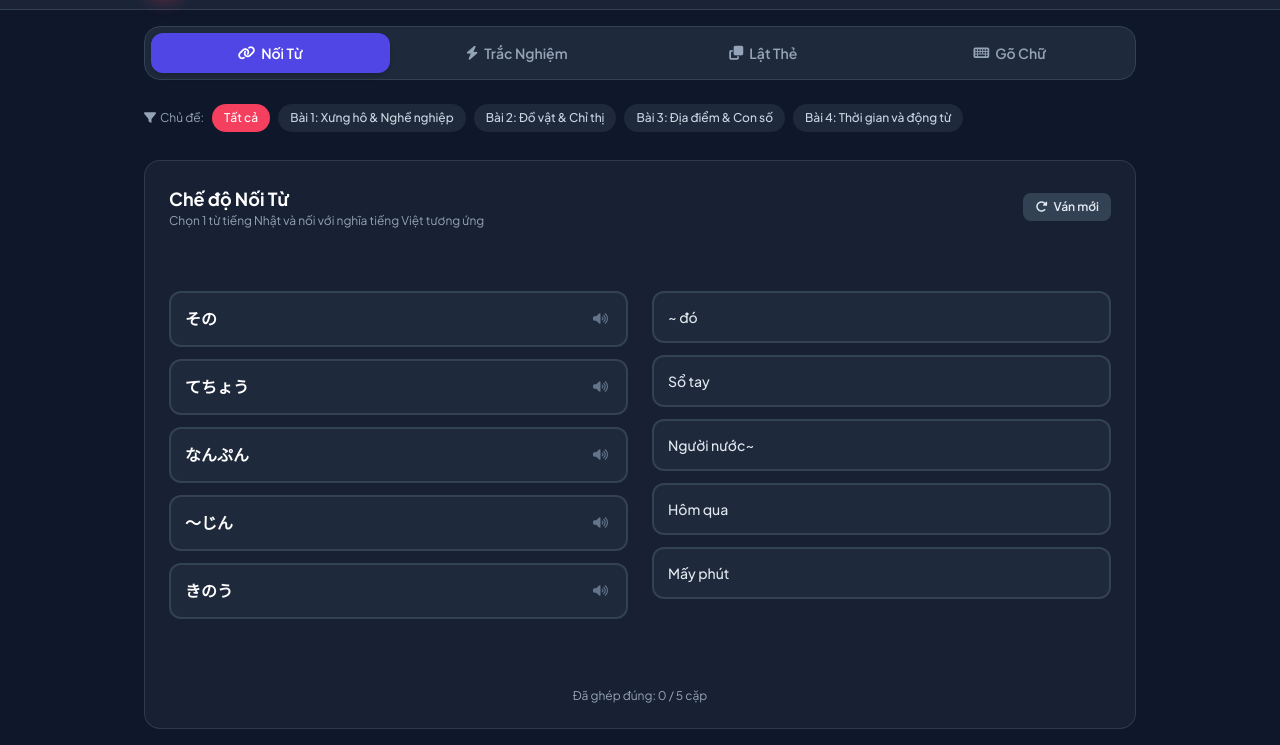
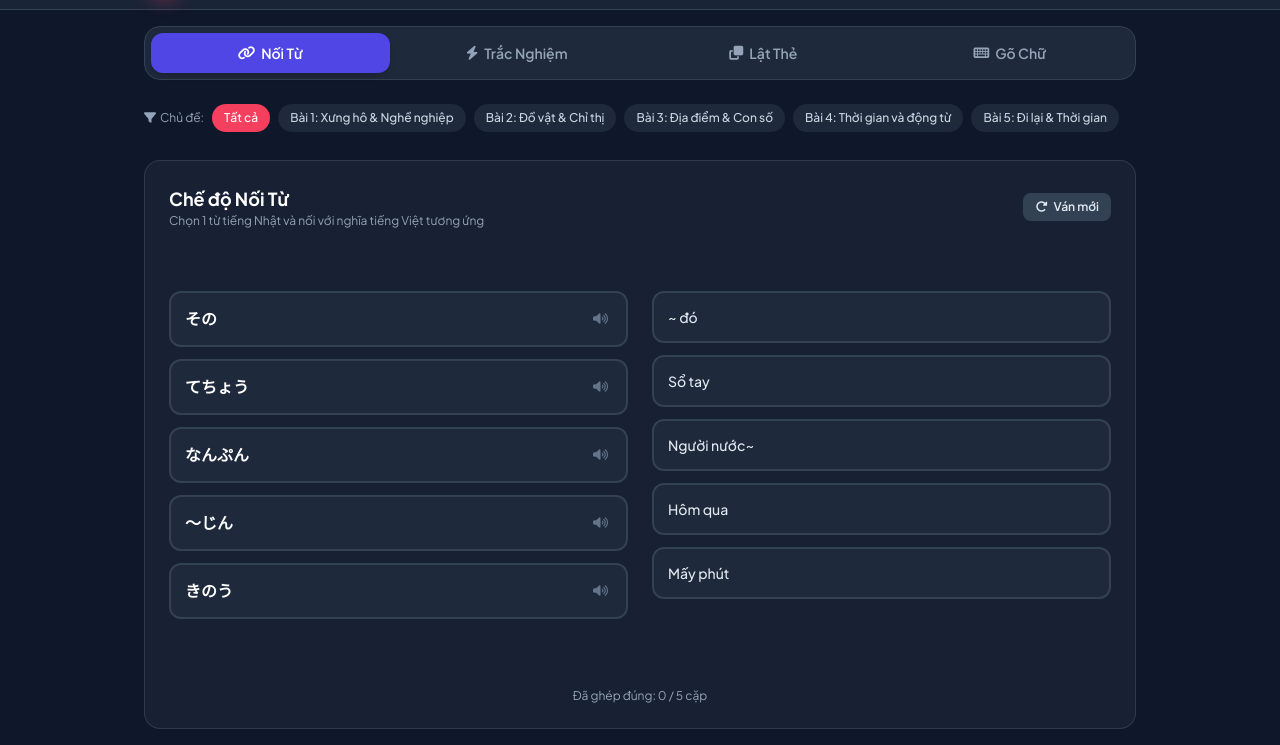
Before and after one commit to lnha17092008/yyyee, a plain HTML site: page index.html in a window 1280 px wide. Shown: the part 55-800 px from the top of the page. Drawn offline with nearby package versions, Linux system fonts and the light colour scheme.

Commit message:
Add button for Bài 5: Đi lại & Thời gian

```diff
--- a/index.html
+++ b/index.html
@@ -97,6 +97,7 @@
       <button onclick="filterCategory('Bài 2')" class="cat-filter-btn px-3 py-1.5 rounded-full bg-slate-800 text-slate-300 hover:bg-slate-700 font-medium whitespace-nowrap">Bài 2: Đồ vật & Chỉ thị</button>
       <button onclick="filterCategory('Bài 3')" class="cat-filter-btn px-3 py-1.5 rounded-full bg-slate-800 text-slate-300 hover:bg-slate-700 font-medium whitespace-nowrap">Bài 3: Địa điểm & Con số</button>
       <button onclick="filterCategory('Bài 4')" class="cat-filter-btn px-3 py-1.5 rounded-full bg-slate-800 text-slate-300 hover:bg-slate-700 font-medium whitespace-nowrap">Bài 4: Thời gian và động từ</button>
+      <button onclick="filterCategory('Bài 5')" class="cat-filter-btn px-3 py-1.5 rounded-full bg-slate-800 text-slate-300 hover:bg-slate-700 font-medium whitespace-nowrap">Bài 5: Đi lại & Thời gian</button>
     </div>
 
     <!-- GAME MODE 1: MATCHING PAIRS -->
```
